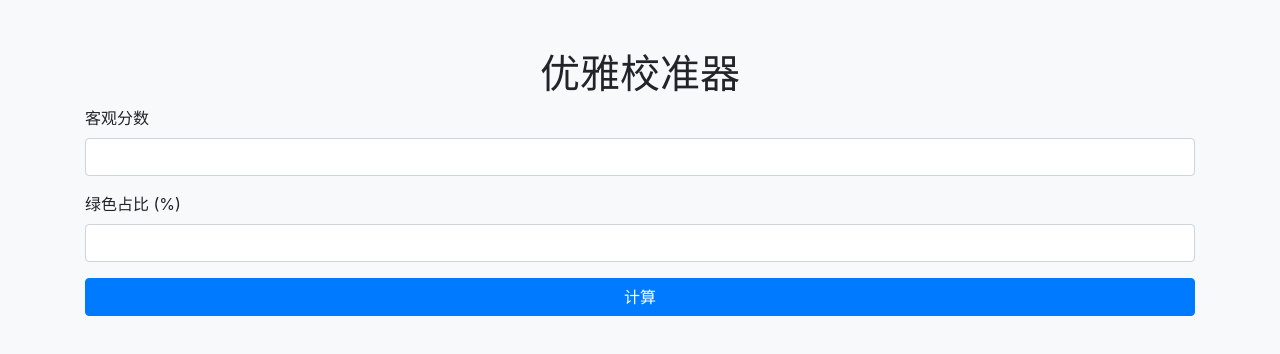
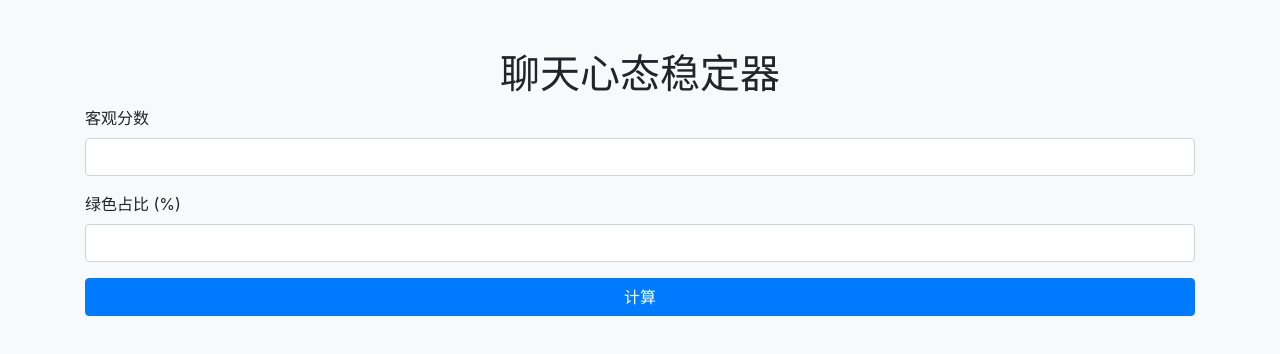
Before and after one commit to molao99/Quality-Score-Tool, a plain HTML site: page index.html in a window 1280 px wide. Drawn offline with nearby package versions, Linux system fonts and the light colour scheme.

Commit message:
Update index.html
修改了名字

```diff
--- a/index.html
+++ b/index.html
@@ -3,7 +3,7 @@
 <head>
     <meta charset="UTF-8">
     <meta name="viewport" content="width=device-width, initial-scale=1.0">
-    <title>优雅校准器</title>
+    <title>聊天心态稳定器</title>
     <link href="https://stackpath.bootstrapcdn.com/bootstrap/4.5.2/css/bootstrap.min.css" rel="stylesheet">
     <style>
         body {
@@ -19,7 +19,7 @@
 </head>
 <body>
     <div class="container">
-        <h1 class="text-center">优雅校准器</h1>
+        <h1 class="text-center">聊天心态稳定器</h1>
         <form id="scoreForm">
             <div class="form-group">
                 <label for="objectiveScore">客观分数</label>
```
